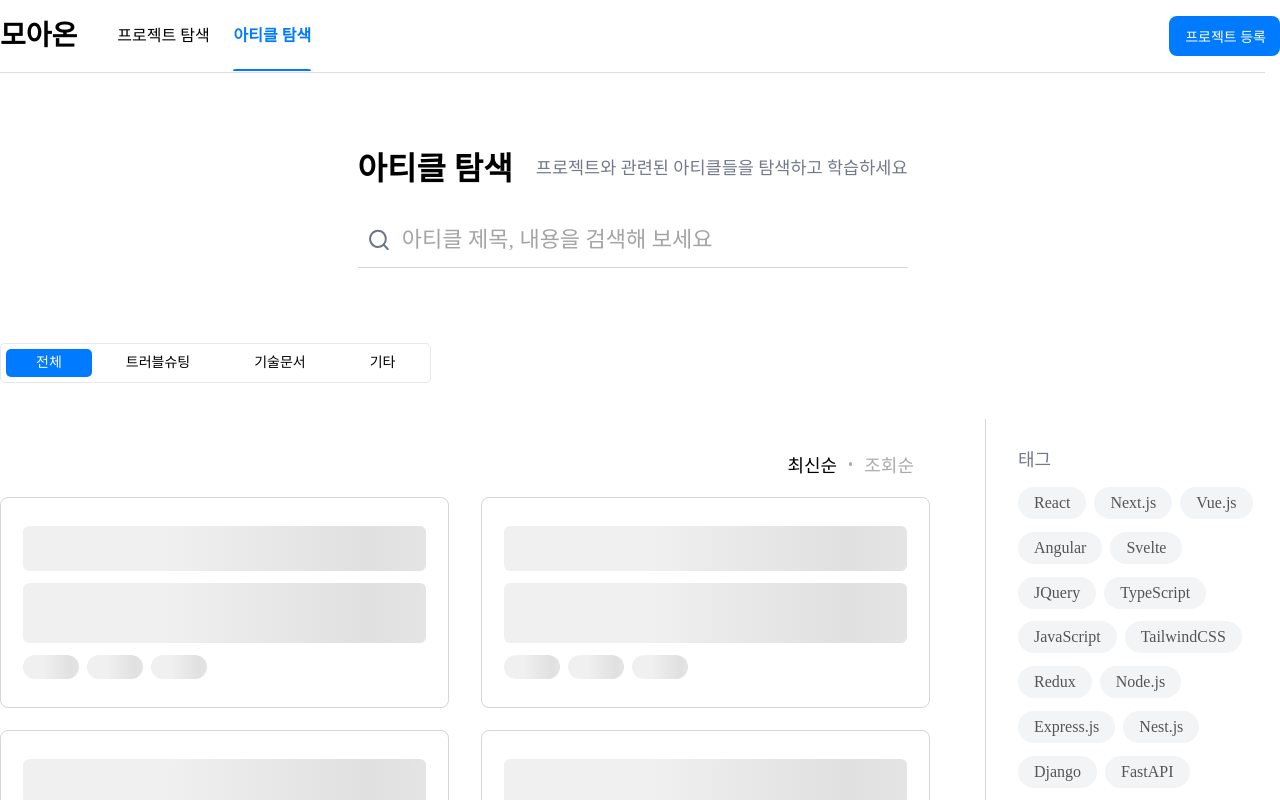
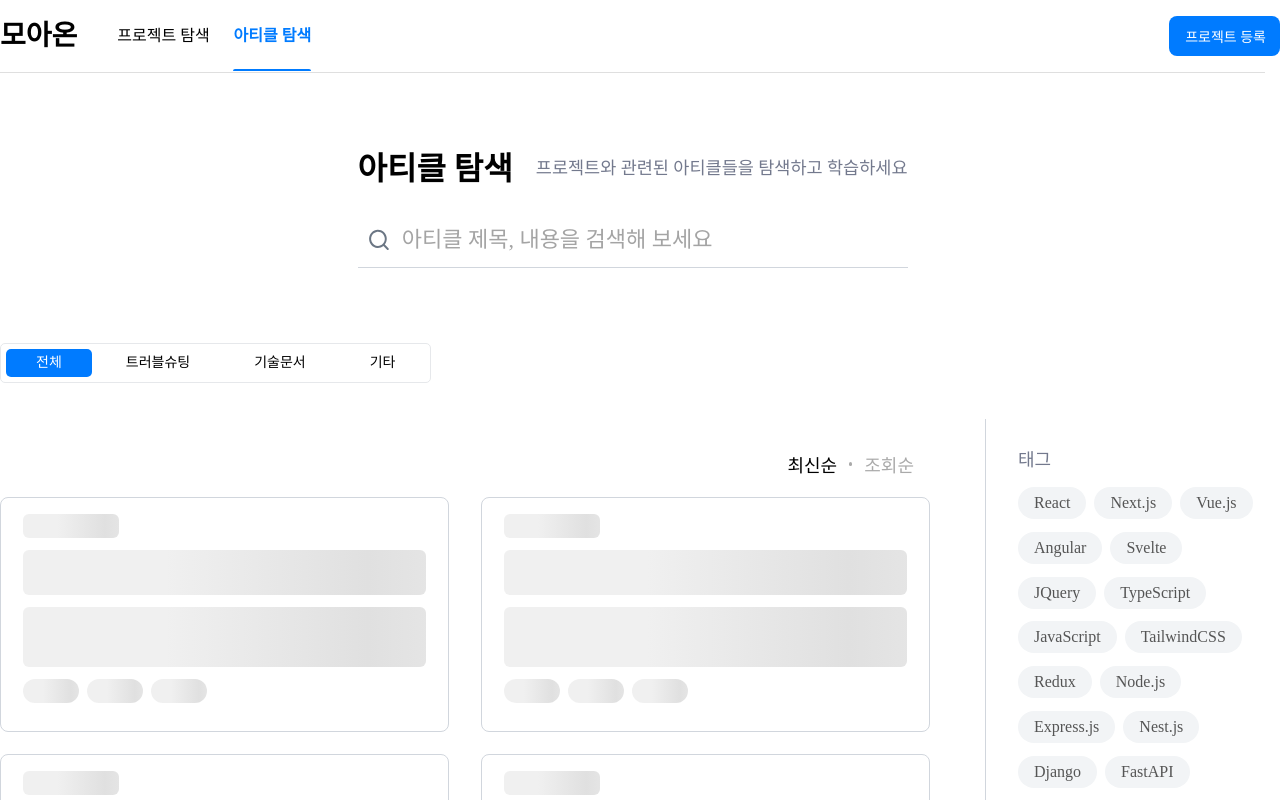
Before and after one commit to woowacourse-teams/2025-moaon, a React app in the folder frontend/: page /article in a window 1280 px wide. Shown: the top 800 px of the page. Built offline with nearby package versions, Linux system fonts and the light colour scheme; no server answers; a web font is replaced by a local one.

Commit message:
style: SkeletonBadge 스타일 속성 추가

```diff
--- a/frontend/src/pages/article/ArticleBox/ArticleSkeletonList/ArticleSkeleton/ArticleSkeleton.styled.ts
+++ b/frontend/src/pages/article/ArticleBox/ArticleSkeletonList/ArticleSkeleton/ArticleSkeleton.styled.ts
@@ -15,6 +15,9 @@ export const SkeletonContainer = styled.li`
 
 export const SkeletonBadge = styled.div`
   display: flex;
+  width: 6rem;
+  height: 1.5rem;
+  border-radius: 0.375rem;
   ${shimmerGradient}
 `;
 
```
